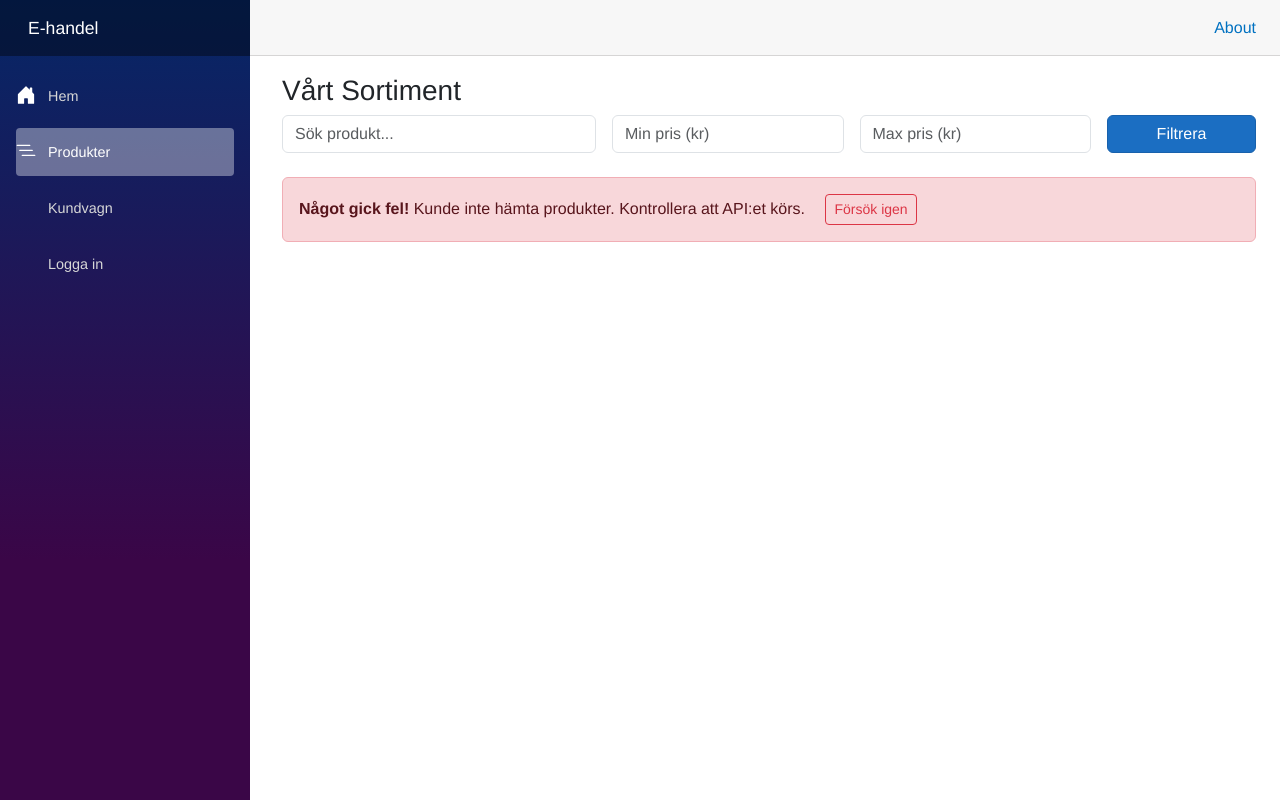
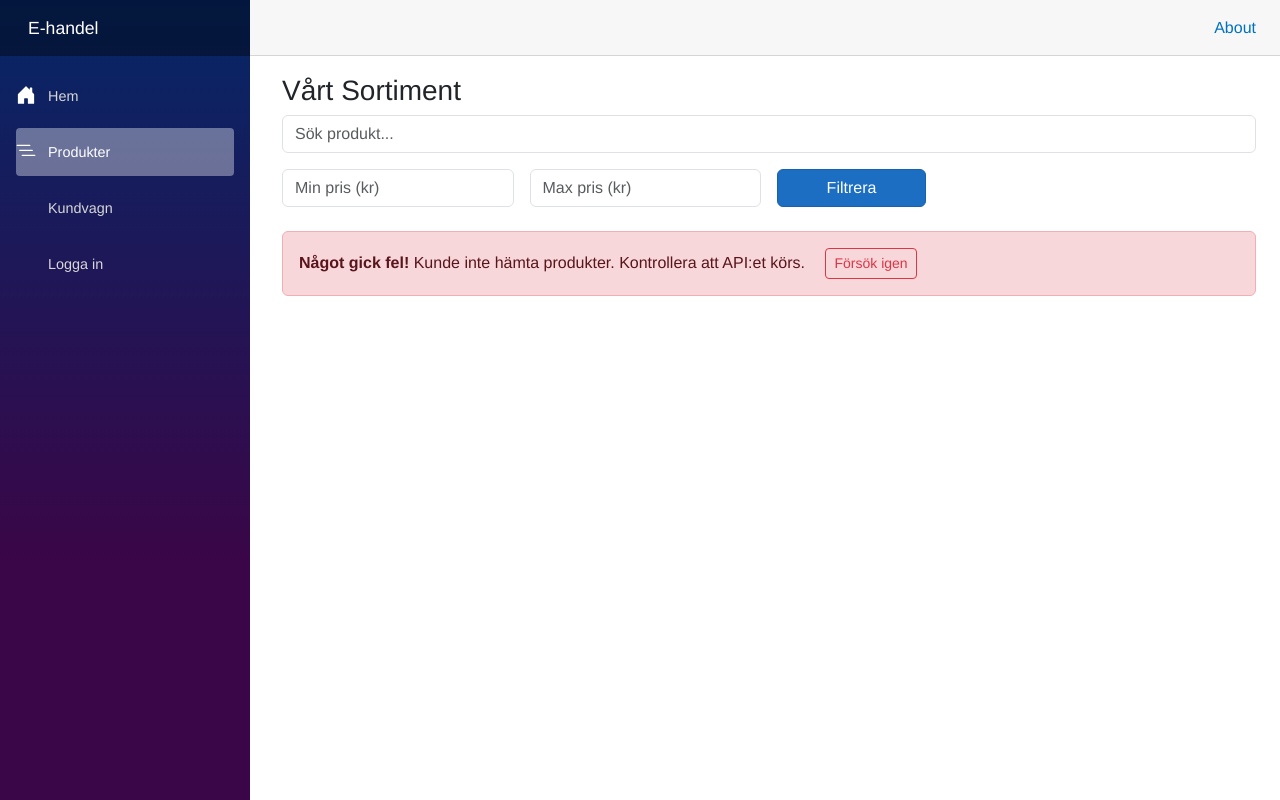
Before and after one commit to isakpro/E-handel, an ASP.NET Core app: page /products in a window 1280 px wide. Run offline with ASP.NET Core 8, Linux system fonts and the light colour scheme; data that the repository does not hold is empty; style sheets or scripts are compiled from the project's sources.

Commit message:
Återställer sökfunktion och prisfilter på produktsidan

```diff
--- a/ECommerce.Client/Pages/Products.razor
+++ b/ECommerce.Client/Pages/Products.razor
@@ -5,15 +5,15 @@
 
 <h3>Vårt Sortiment</h3>
 
+<div class="mb-3">
+    <input class="form-control" type="text" placeholder="Sök produkt..." @bind="searchText" @bind:event="oninput" />
+</div>
+
 <EditForm Model="@filterModel" OnValidSubmit="ApplyFilter">
     <DataAnnotationsValidator />
     <ValidationSummary />
 
     <div class="row g-3 mb-4">
-        <div class="col-md-4">
-            <input class="form-control" type="text" placeholder="Sök produkt..."
-                   @bind="searchText" @bind:event="oninput" />
-        </div>
         <div class="col-md-3">
             <InputNumber class="form-control" @bind-Value="filterModel.MinPrice" placeholder="Min pris (kr)" />
             <ValidationMessage For="@(() => filterModel.MinPrice)" />
```
